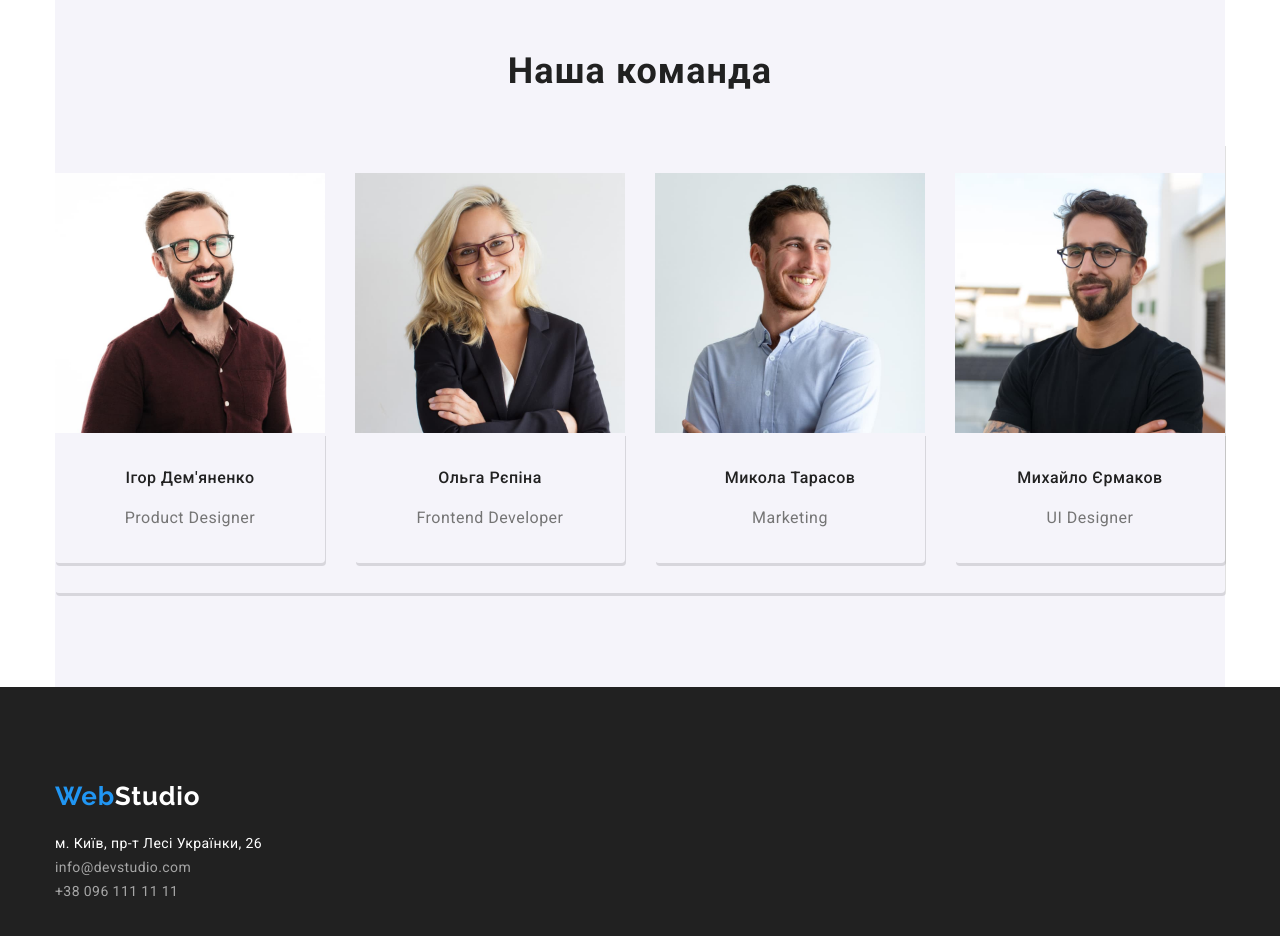
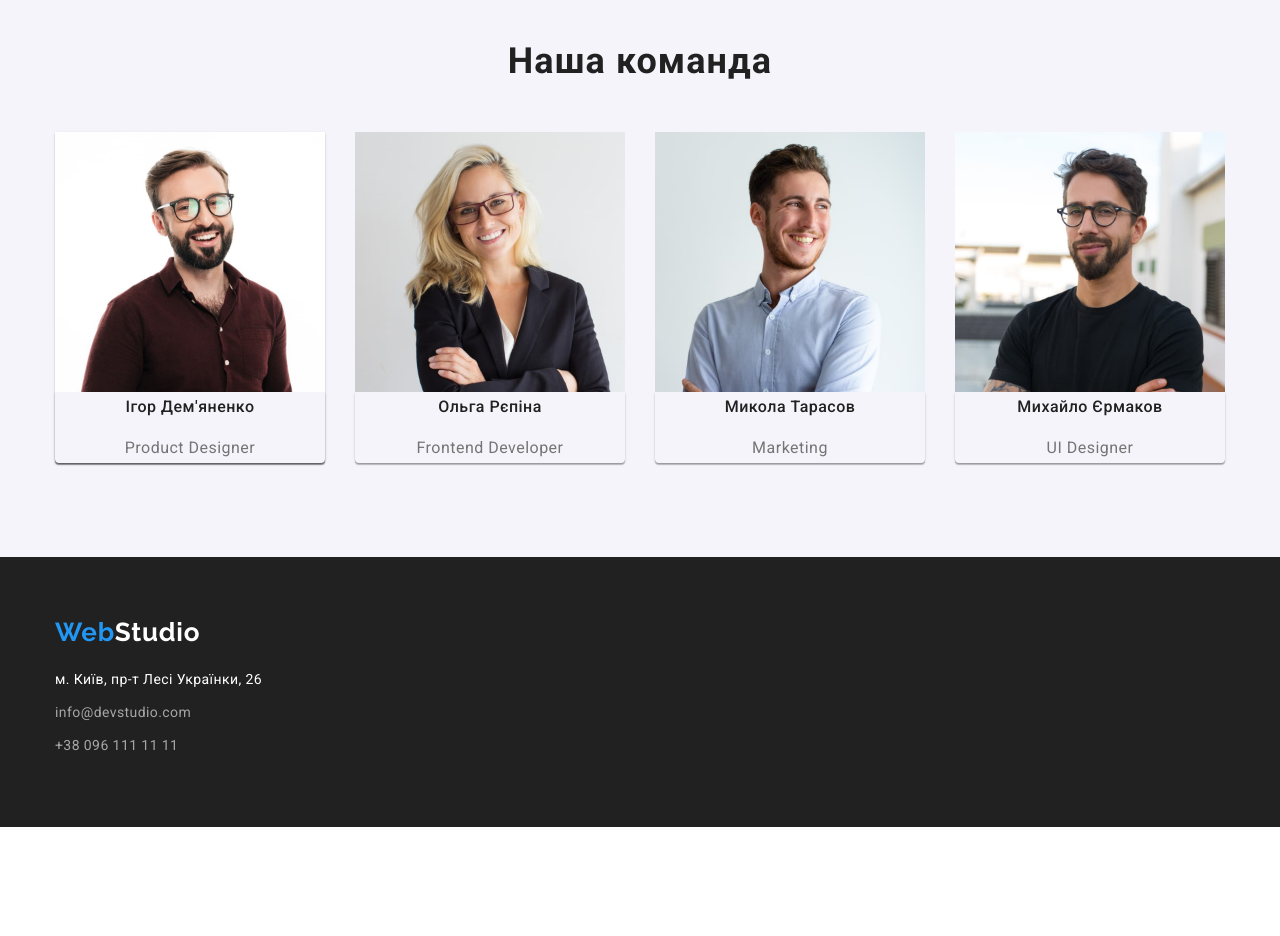
Before and after one commit to Anhelina26/goit-markup-hw-03, a plain HTML site: page index.html in a window 1280 px wide. Shown: the part 1500-2436 px from the top of the page. After the commit the page ends 2327 px from the top, so only its background shows below. Drawn offline with nearby package versions, Linux system fonts and the light colour scheme.

Commit message:
додали правки

```diff
--- a/css/style.css
+++ b/css/style.css
@@ -24,7 +24,6 @@ body {
     background-color: #FFFFFF;
     color:var(--title-text-color);
     font-size:14px;
-    margin:0;
 }
 
 .card-set {
@@ -82,10 +81,14 @@ img{
     margin-right: 93px;
 }
 
+.header{
+    border-bottom: 1px solid #ECECEC;
+}
+
 .header-container{
     display: flex;
     align-items: center;
-    border-bottom: 1px solid #ECECEC;
+    justify-content: center;
 
 }
 
@@ -149,6 +152,7 @@ img{
 /*----------Hero--------------*/
 .hero {
     background-color: var(--second-background-color);
+    padding: 200px 0;
 }
 .hero-title {
     margin-bottom: 30px;
@@ -158,6 +162,9 @@ img{
     text-align: center;
     letter-spacing: 0.06em;
     text-transform: uppercase;
+    width: 696px;
+    margin-right: auto;
+    margin-left: auto;
     color: var(--white-color)
 }
 .button {
@@ -183,9 +190,10 @@ img{
    display: flex;
    align-items: center;
    gap: var(--indent);
-   align-items: flex-start;
 }
-
+.features {
+    padding-bottom:0;
+}
 
 .features-title {
     line-height: 1.14;
@@ -226,14 +234,6 @@ img{
 .team {
     background-color: var(--other-backround-color);
 }
-.team-wrapper{
-    padding-top: var(--indent);
-    padding-bottom: var(--indent);
-    border-radius: 0px 0px 4px 4px;
-    box-shadow:  1px 3px rgba(0, 0, 0, 0.12);
-
-}
-
 
 .team .team-name {
     margin-bottom: 10px;
@@ -250,25 +250,37 @@ img{
     text-align: center;
     color: var(--paragraf-color)
  }
+
+.team-wrapper {
+    border-radius: 0px 0px 4px 4px;
+    box-shadow: 0px 1px 3px rgba(0, 0, 0, 0.12),
+     0px 1px 1px rgba(0, 0, 0, 0.14),
+     0px 2px 1px rgba(0, 0, 0, 0.2);
+}
+
  /*-------------Footer-------------*/
  .footer {
    background-color: var(--title-text-color);
+   padding-top: 60px;
+   padding-bottom:60px;
 }
 
- .logo-footer {
-    font-family: 'Raleway';
-    color: var(--primary-accent-color);
-    letter-spacing: 0.03em;
-    font-size:26px;
+.logo-footer {
+    margin-right: 0;
 }
 
  .logo .logo-studio {
     color: var(--white-color);
  }
 
+.footer-logo {
+    margin-bottom: 20px;
+}
+
 .footer-address{
-    margin-top: 20px;
+    margin-bottom: 9px;
 }
+
 
  .address .address-name {
     line-height: 1.71;
@@ -297,6 +309,7 @@ img{
 .address .address-tel:focus{
     color: var(--primary-accent-color);
 }
+
 
 
 .button-portfolio {
--- a/index.html
+++ b/index.html
@@ -32,18 +32,19 @@
     <li><a class="auth-mail link" href="mailto:info@devstudio.com">info@devstudio.com</a></li>
     <li> <a class="auth-tel link" href="tel:380961111111">+38 096 111 11 11</a></li>
    </ul>
-
      </div>
      </header>
 
  <main>
     <!------- hero------------->
-    <div class="container">
+
     <section class="hero section ">
+    <div class="">
     <h1 class="hero-title">Ефективні рішення для вашого бізнесу</h1>
     <button type="button" class="button">Замовити послугу</button>
+    </div>
  </section>
-    </div>
+
  <!--------Features------->
  <section class="features section">
     <div class=" container">
@@ -73,25 +74,25 @@
 
 
 <!----------Techology----------->
-<div class="container">
-    <div class=" section ">
-    <section class="technology section">
+ <section class="technology section">
+    <div class="container">
 <h2 class="section-title">Чим ми займаємося</h2>
 <ul class="technology-style">
  <li> <img src="./images/about-1.jpg" alt="технології" width="370"></li>
  <li> <img src="./images/about-2.jpg" alt="технології" width="370"> </li>
  <li> <img src="./images/about-3.jpg" alt="технології" width="370"></li>
 </ul>
+</div>
 </section>
-</div>
-</div>
+
+
 
 <!--------------Team----------->
-<div class="container">
-    <section class="team section ">
+<section class="team section ">
+    <div class="container">
    <h2 class="section-title">Наша команда</h2>
-<ul class=" team-wrapper card-set">
-     <li class="card-set-item">
+<ul class="  card-set">
+     <li class="card-set-item team-wrapper">
      <img src="./images/team-1.jpg" alt="член команди" width="270">
     <div class="team-wrapper">
     <h3 class="team-name">Ігор Дем'яненко</h3>
@@ -122,28 +123,25 @@
     </li>
 
 </ul>
+</div>
 </section>
-</div>
 </main>
 
 <!-------------Footer---------------->
 
-    <footer class="footer section">
+    <footer class="footer">
      <div class="container">
+    <div class="footer-logo">
     <a class="logo logo-footer link" href="./index.html">Web<span class="logo-studio link">Studio</span></a>
-
-    <div class="footer-address">
-    <address class="address">
+    </div>
+     <address class="address">
     <ul>
-            <li><a class="address-name link" href="">м. Київ, пр-т Лесі Українки, 26</a> </li>
-            <li><a  class="address-mail link" href="mailto:info@devstudio.com">info@devstudio.com</a> </li>
-            <li> <a class="address-tel link" href="tel:380961111111">+38 096 111 11 11</a></li>
+            <li class="footer-address"><a class="address-name link" href="">м. Київ, пр-т Лесі Українки, 26</a> </li>
+            <li class="footer-address"><a class="address-mail link" href="mailto:info@devstudio.com">info@devstudio.com</a> </li>
+            <li class="footer-address"> <a class="address-tel link" href="tel:380961111111">+38 096 111 11 11</a></li>
     </ul>
     </address>
  </div>
 </footer>
-</div>
-
-
 </body>
 </html>
```
Also changed, not shown: portfolio.html (+12 -14 lines).
